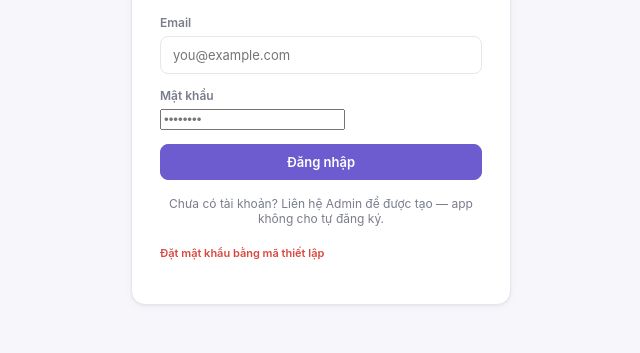
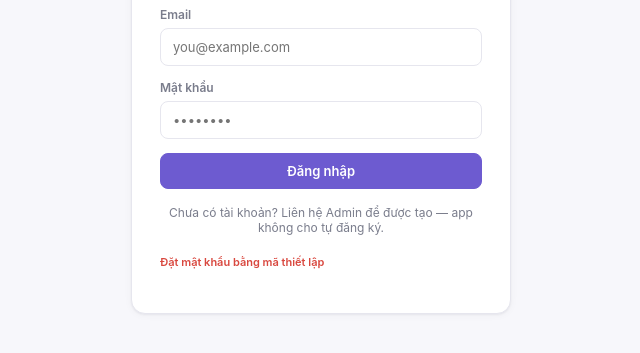
Before and after one commit to Anhngochard/QKP-design, a plain HTML site: page index.html in a window 1280 px wide. Shown: the part 317-670 px from the top of the page, without its empty margins (319-959 px from the left). Drawn offline with Linux system fonts and the light colour scheme.

Commit message:
Style password inputs like the other form fields
Co-Authored-By: Claude Fable 5.2 <noreply@anthropic.com>

```diff
--- a/css/style.css
+++ b/css/style.css
@@ -386,7 +386,7 @@ button { font-family: inherit; }
 }
 .preview-box img { max-height: 160px; border-radius: 8px; }
 
-textarea, input[type=text], input[type=date], input[type=email], select.field {
+textarea, input[type=text], input[type=date], input[type=email], input[type=password], select.field {
   width: 100%; padding: 10px 12px; border: 1px solid var(--border); border-radius: 8px;
   font-size: 13px; font-family: inherit; background: #fff; color: var(--text);
 }
```
